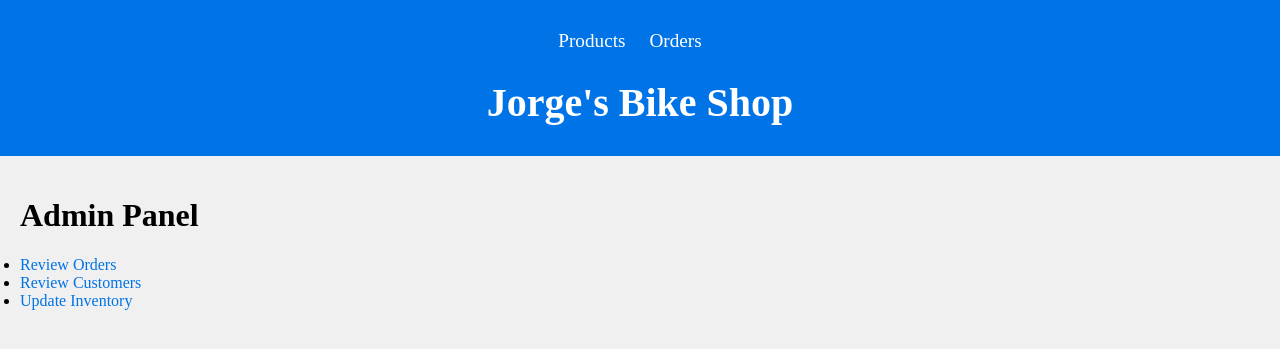
After one commit to JorgeRSLC/bu_602_final_project, a Node server app: template views/adminConsoleView.handlebars in a window 1280 px wide. The commit adds this page. Shown: the top 349 px of the page. Run offline with Node 20, Linux system fonts and the light colour scheme; the template is opened without the code that fills it, so the values that code supplies are empty; some libraries are stand-ins or nearby versions.

Commit message:
Build update inventory functionality for admin user
Build views and routes for admin user to update product inventory

```diff
--- a/routes/addBike.js
+++ b/routes/addBike.js
@@ -8,6 +8,7 @@ module.exports = async (req, res, next) => {
         stockQuantity: req.body.stockQuantity,
         image: req.body.image
     });
+
     await bike.save();
-    res.redirect('/admin/inventory');
+    res.redirect('/admin/update-inventory');
 }
--- a/routes/adminRoutes.js
+++ b/routes/adminRoutes.js
@@ -5,7 +5,11 @@ const addBike = require('./addBike');
 
 const adminRouter = express.Router();
 
-adminRouter.get('/inventory', inventory);
+adminRouter.get('/', (req, res) => {
+    res.render('adminConsoleView');
+});
+
+adminRouter.get('/update-inventory', inventory);
 adminRouter.post('/update-product', updateBike);
 adminRouter.get('/add-bike', (req, res) => {
     res.render('addBikeView');
--- a/routes/displayProducts.js
+++ b/routes/displayProducts.js
@@ -15,9 +15,6 @@ module.exports = async (req, res, next) => {
         }
     })
 
-    results.forEach(bike =>{
-        bike.image = '/' + bike.image.slice(2)
-    })
     const cart = req.session.cart || [];
     let cartCount = 0;
     cart.forEach(item => {
--- a/routes/inventory.js
+++ b/routes/inventory.js
@@ -14,5 +14,6 @@ module.exports = async (req, res, next) => {
             image: bike.image
         }
     })
+
     res.render('inventoryView', { products: results});
 };
--- a/routes/updateBike.js
+++ b/routes/updateBike.js
@@ -14,7 +14,7 @@ module.exports = async (req, res, next) => {
             return res.status(404).send('The bike with the given ID was not found.');
         }
 
-        res.redirect('/inventory');
+        res.redirect('/admin/update-inventory');
     } catch (ex) {
         next(ex);
     }
--- a/views/addBikeView.handlebars
+++ b/views/addBikeView.handlebars
@@ -1,5 +1,5 @@
 <h1>Add New Bike to Catalog</h1>
-<form action="/add-bike" method="POST" class="new-bike-form">
+<form action="/admin/add-bike" method="POST" class="new-bike-form">
     <label for="name">Name:</label><br>
     <input type="text" id="name" name="name" required><br>
     <label for="description">Description:</label><br>
--- /dev/null
+++ b/views/adminConsoleView.handlebars
@@ -0,0 +1,11 @@
+<head>
+    <title>Admin Panel</title>
+</head>
+<body>
+    <h1>Admin Panel</h1>
+    <ul>
+        <li><a href="/admin/review-orders">Review Orders</a></li>
+        <li><a href="/admin/review-customers">Review Customers</a></li>
+        <li><a href="/admin/update-inventory">Update Inventory</a></li>
+    </ul>
+</body>
--- a/views/inventoryView.handlebars
+++ b/views/inventoryView.handlebars
@@ -2,7 +2,7 @@
 <div class="products-container">
     {{#each products}}
     <div class="product-inventory {{#if (eq this.stockQuantity 0)}}out-of-stock-inventory{{/if}}">
-        <form action="/update-product" method="POST">
+        <form action="/admin/update-product" method="POST">
             <input type="hidden" name="productId" value="{{this.id}}">
             <div class="product-image-container {{#if (eq this.stockQuantity 0)}}out-of-stock-products{{/if}}">
                 <img src="{{this.image}}" alt="{{this.name}}" class="product-image">
@@ -19,11 +19,11 @@
             <input type="text" id="image{{this.id}}" name="image" value="{{this.image}}">
             <input type="submit" value="Update Product">
         </form>
-        <form action="/delete-product" method="POST">
+        <form action="/admin/delete-product" method="POST">
             <input type="hidden" name="productId" value="{{this.id}}">
             <input type="submit" value="Delete Product">
         </form>
     </div>
     {{/each}}
 </div>
-<a href="/add-bike" class="order-submit">Add a new bike</a>
+<a href="/admin/add-bike" class="order-submit">Add a new bike</a>
```
Also changed, not shown: routes/login.js (+8 -5 lines), public/images/bombtrack.jpg (added).
